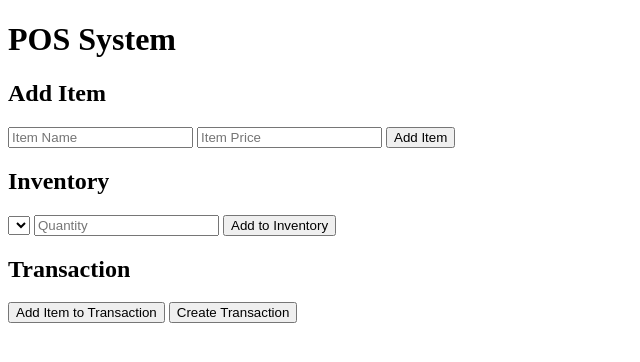
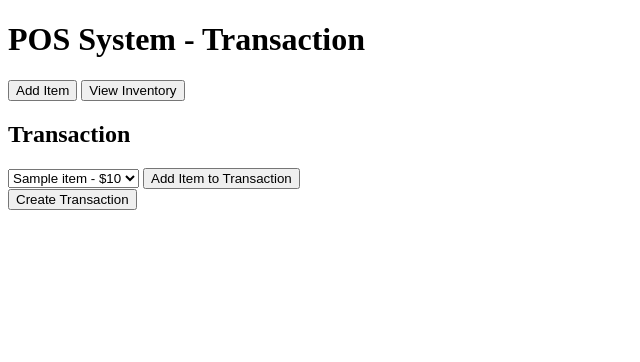
Before and after one commit to skullmatrix/POSforH-S, a Flask app: template templates/index.html in a window 1280 px wide. Shown: the top 362 px of the page, without its empty margins (0-640 px from the left). Run offline with Flask 2, Linux system fonts and the light colour scheme; the template is opened without the code that fills it: most values are stand-ins (such as "Sample title", 1, 10 or a date in 2020); lists and menus that the app fills with data are empty.

Commit message:
Update index.html

```diff
--- a/templates/index.html
+++ b/templates/index.html
@@ -1,51 +1,10 @@
-
 <!DOCTYPE html>
 <html lang="en">
 <head>
     <meta charset="UTF-8">
     <meta name="viewport" content="width=device-width, initial-scale=1.0">
-    <title>POS System</title>
+    <title>POS System - Transaction</title>
     <script>
-        async function addItem() {
-            const name = document.getElementById("item_name").value;
-            const price = document.getElementById("item_price").value;
-            const response = await fetch('/add_item', {
-                method: 'POST',
-                headers: { 'Content-Type': 'application/json' },
-                body: JSON.stringify({ name, price })
-            });
-            const data = await response.json();
-            if (data.status === 'success') alert("Item added successfully!");
-        }
-
-        async function viewItems() {
-            const response = await fetch('/view_items', {
-                method: 'POST',
-                headers: { 'Content-Type': 'application/json' }
-            });
-            const items = await response.json();
-            const itemList = document.getElementById("item_list");
-            itemList.innerHTML = '';
-            items.forEach(item => {
-                const option = document.createElement("option");
-                option.value = item.id;
-                option.textContent = `${item.name} - $${item.price}`;
-                itemList.appendChild(option);
-            });
-        }
-
-        async function addInventory() {
-            const item_id = document.getElementById("item_list").value;
-            const quantity = document.getElementById("quantity").value;
-            const response = await fetch('/add_inventory', {
-                method: 'POST',
-                headers: { 'Content-Type': 'application/json' },
-                body: JSON.stringify({ item_id, quantity })
-            });
-            const data = await response.json();
-            if (data.status === 'success') alert("Inventory added successfully!");
-        }
-
         async function createTransaction() {
             const items = [];
             document.querySelectorAll(".transaction-item").forEach(item => {
@@ -73,22 +32,23 @@
         }
     </script>
 </head>
-<body onload="viewItems()">
-    <h1>POS System</h1>
+<body>
+    <h1>POS System - Transaction</h1>
 
-    <h2>Add Item</h2>
-    <input type="text" id="item_name" placeholder="Item Name">
-    <input type="number" id="item_price" placeholder="Item Price">
-    <button onclick="addItem()">Add Item</button>
-
-    <h2>Inventory</h2>
-    <select id="item_list"></select>
-    <input type="number" id="quantity" placeholder="Quantity">
-    <button onclick="addInventory()">Add to Inventory</button>
+    <div>
+        <button onclick="window.location.href='/add_item'">Add Item</button>
+        <button onclick="window.location.href='/inventory'">View Inventory</button>
+    </div>
 
     <h2>Transaction</h2>
+    <select id="item_list">
+        {% for item in items %}
+            <option value="{{ item['id'] }}">{{ item['name'] }} - ${{ item['price'] }}</option>
+        {% endfor %}
+    </select>
+    <button onclick="addItemToTransaction()">Add Item to Transaction</button>
+
     <div id="transaction_items"></div>
-    <button onclick="addItemToTransaction()">Add Item to Transaction</button>
     <button onclick="createTransaction()">Create Transaction</button>
 </body>
 </html>
```
